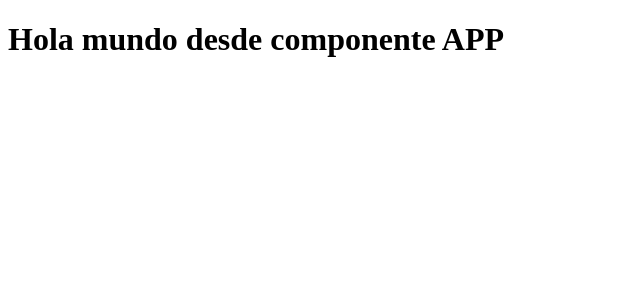
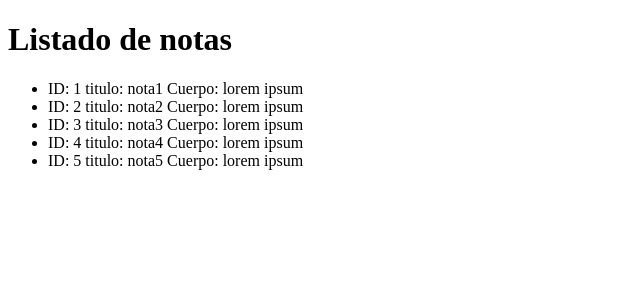
Before and after one commit to DramaQueeen/react-codeigniter, a React app: page / in a window 1280 px wide. Shown: the top 300 px of the page, without its empty margins (0-640 px from the left). Built offline with nearby package versions, Linux system fonts and the light colour scheme.

Commit message:
Listas y bucles (utilizando map para recorrer el array)

```diff
--- a/src/App.jsx
+++ b/src/App.jsx
@@ -1,9 +1,33 @@
 import React from "react"
 
 function Dashboard(){
+
+	const notes = [
+		{id: 1, title: 'nota1', body: 'lorem ipsum'},
+		{id: 2, title: 'nota2', body: 'lorem ipsum'},
+		{id: 3, title: 'nota3', body: 'lorem ipsum'},
+		{id: 4, title: 'nota4', body: 'lorem ipsum'},
+		{id: 5, title: 'nota5', body: 'lorem ipsum'}
+	];
+
 	return (
-		<h1>Hola mundo desde componente APP</h1>
-		)
+
+		<div>
+
+			<h1>Listado de notas</h1>
+
+			<ul>
+			{
+				//Recorriendo el array con map
+				notes.map(note => {
+					return <li>ID: {note.id} titulo: {note.title} Cuerpo: {note.body}</li>;
+				})
+			}
+			</ul>
+
+		</div>
+
+	)
 }
 
 export default Dashboard;
```
